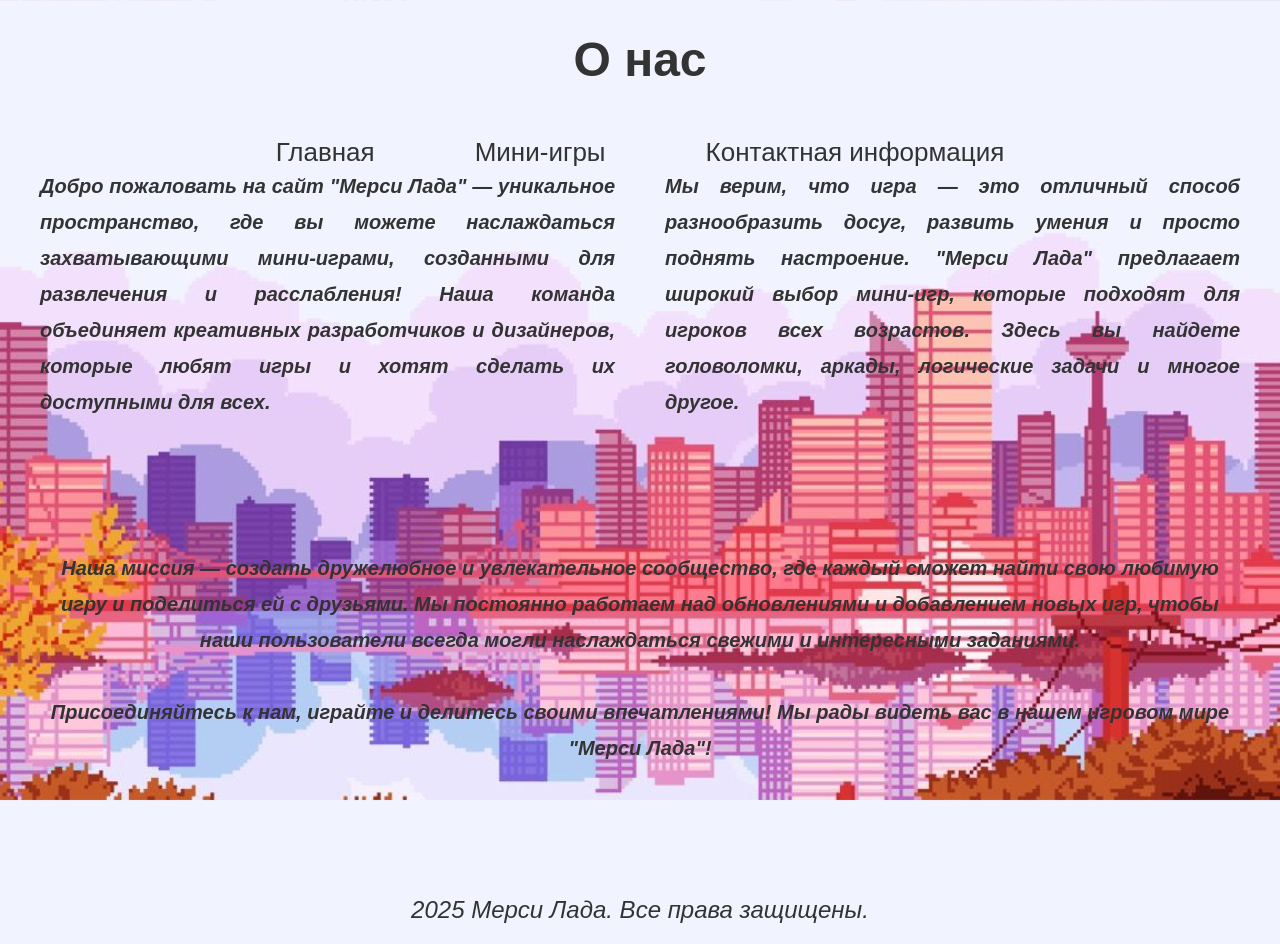
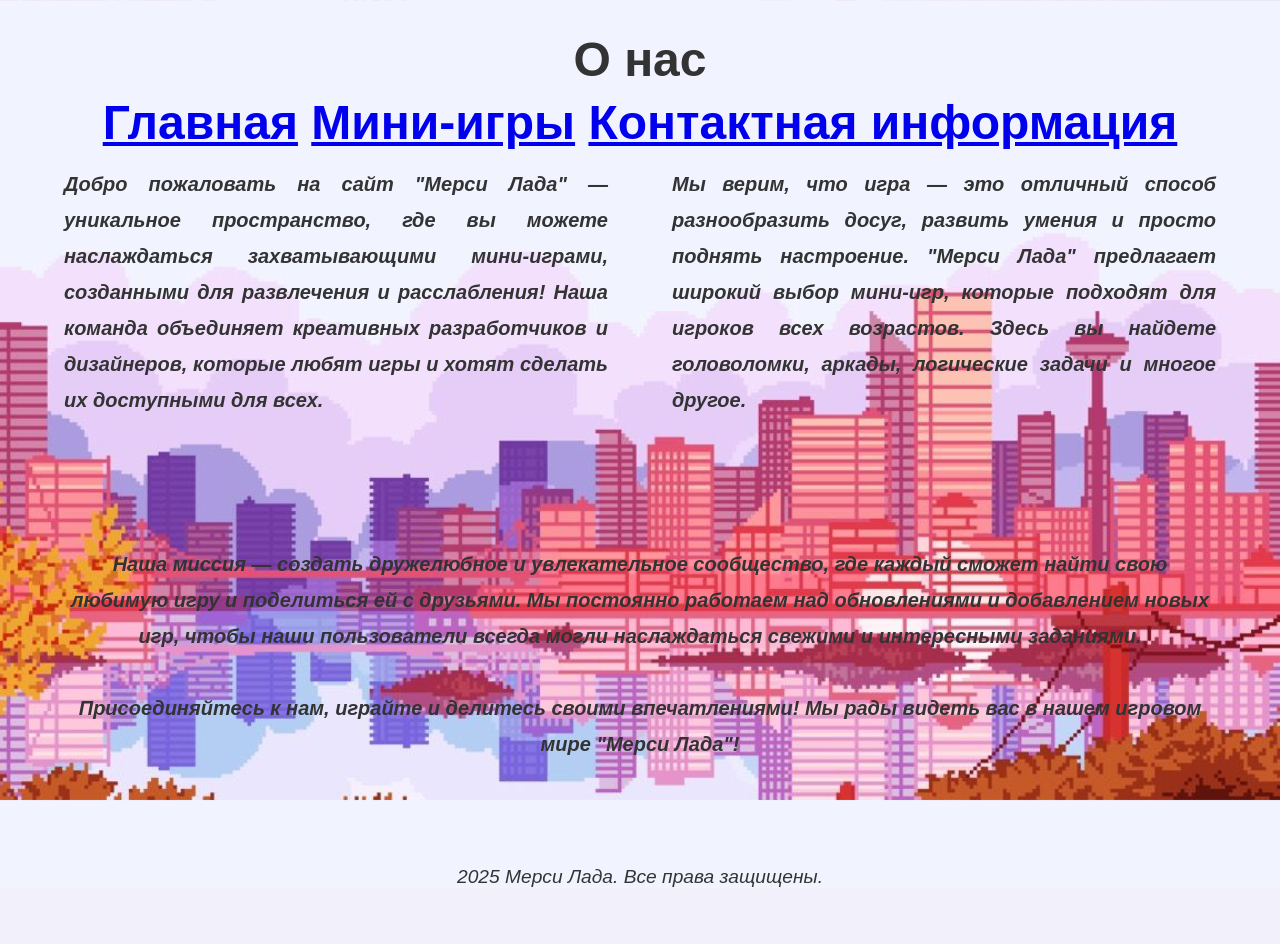
Before and after one commit to Daria-arTv/Mini-games, a PHP site: page /about.html in a window 1280 px wide. After the commit the page ends 887 px from the top, so only its background shows below. Run offline with PHP 8.4, Linux system fonts and the light colour scheme.

Commit message:
Add files via upload

```diff
--- a/localhost/games/JavaScript/about.html
+++ b/localhost/games/JavaScript/about.html
@@ -20,8 +20,8 @@
 }
 h1 {
     font-family: 'Wallpoet', sans-serif;
-            font-size: 48px;
-            margin-bottom: 40px;
+    font-size: clamp(32px, 4vw, 48px);
+    margin-bottom: 2vh;
 }
 .content {
     display: grid;
@@ -29,17 +29,18 @@
         "left right"
         "center center";
     grid-template-columns: 1fr 1fr;
-            grid-gap: 50px;
-            max-width: 1200px;
+    grid-gap: 5vw;
+    max-width: 90%;
     width: 100%;
 }
 .text-block {
     font-family: 'Raleway', sans-serif;
     font-style: italic;
     font-weight: 800;
-            font-size: 20px;
+    font-size: clamp(16px, 2vw, 20px);
     line-height: 1.8;
     text-align: justify;
+    margin-bottom: 8vh;
 }
 .left {
     grid-area: left;
@@ -53,35 +54,46 @@
 }
 .footer {
     font-family: 'Raleway', sans-serif;
-            font-size: 24px;
+    font-size: clamp(16px, 1.5vw, 24px);
     font-style: italic;
     font-weight: 200;
-            margin-top: 50px;
-            padding-bottom: 20px;
-        }
-        .text-block {
-            margin-bottom: 80px;
+    margin-top: 5vh;
+    padding-bottom: -150vh;
 }
 .nav {
-             display: flex;
-            justify-content: center;
-            gap: 100px;
-            font-size: 26px;
-            margin-top: 10px;
+    margin-top: 1vh;
 }
-        .nav a {
-            text-decoration: none;
-        color: #333;
+h1 {
+    text-align: center;
 }
+
+
+@media (max-width: 768px) {
+    .content {
+        grid-template-areas:
+            "left"
+            "right"
+            "center";
+        grid-template-columns: 1fr;
+        grid-gap: 3vh;
+    }
+
+    .nav {
+        flex-direction: column;
+        gap: 2vh;
+    }
+}
+
     </style>
 </head>
 <body>
-    <h1>О нас</h1>
+    <h1>О нас
     <div class="nav">
         <a href="main.html">Главная</a>
         <a href="Index.html">Мини-игры</a>
         <a href="contact.html">Контактная информация</a>
     </div>
+</h1>
     <div class="content">
         <div class="text-block left">
             Добро пожаловать на сайт "Мерси Лада" — уникальное пространство, где вы можете наслаждаться захватывающими мини-играми, созданными для развлечения и расслабления! Наша команда объединяет креативных разработчиков и дизайнеров, которые любят игры и хотят сделать их доступными для всех.
```
Also changed, not shown: localhost/games/JavaScript/contact.html (+35 -14 lines), localhost/games/JavaScript/main.css (+32 -10 lines). Lines whose indentation alone changed are shown as unchanged.
